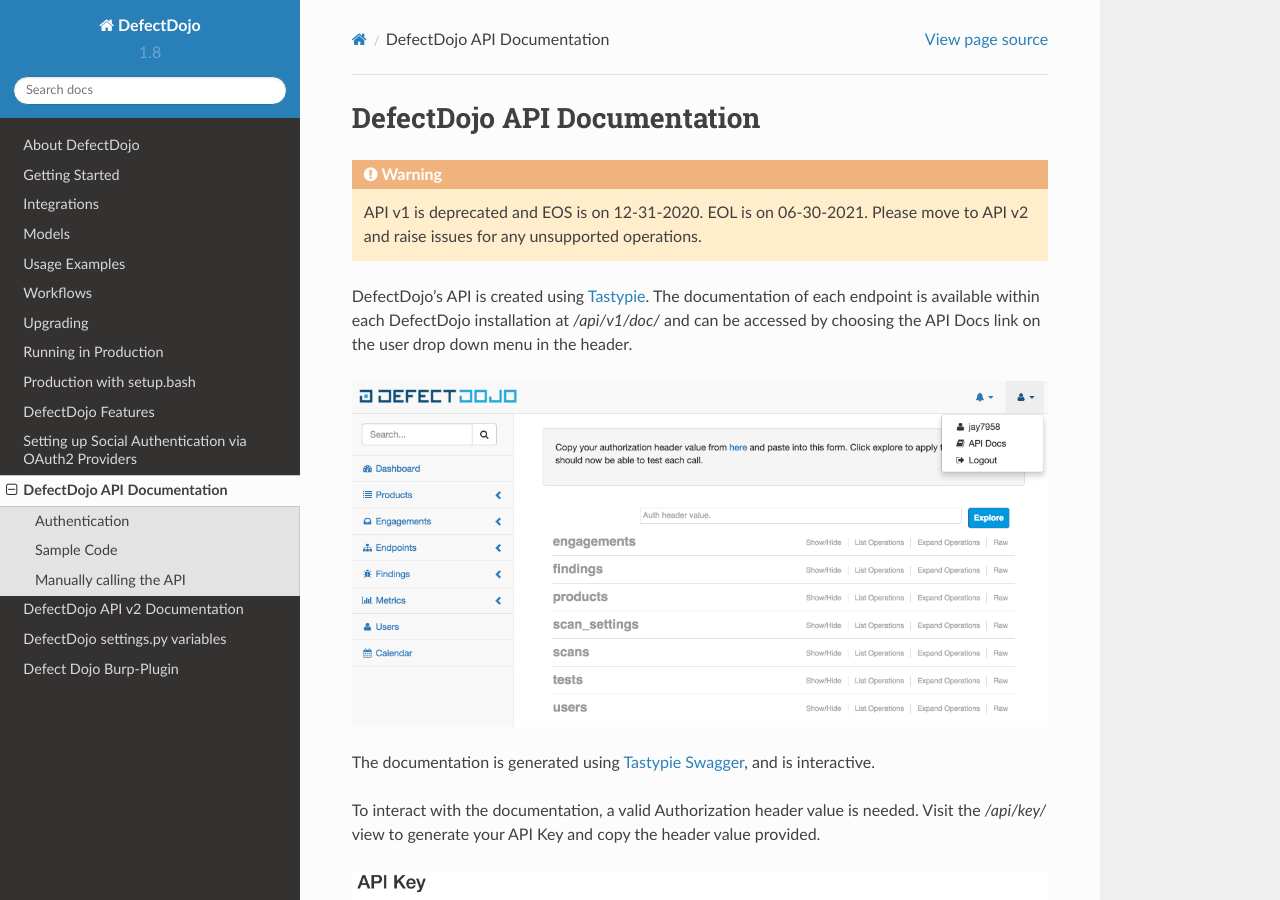
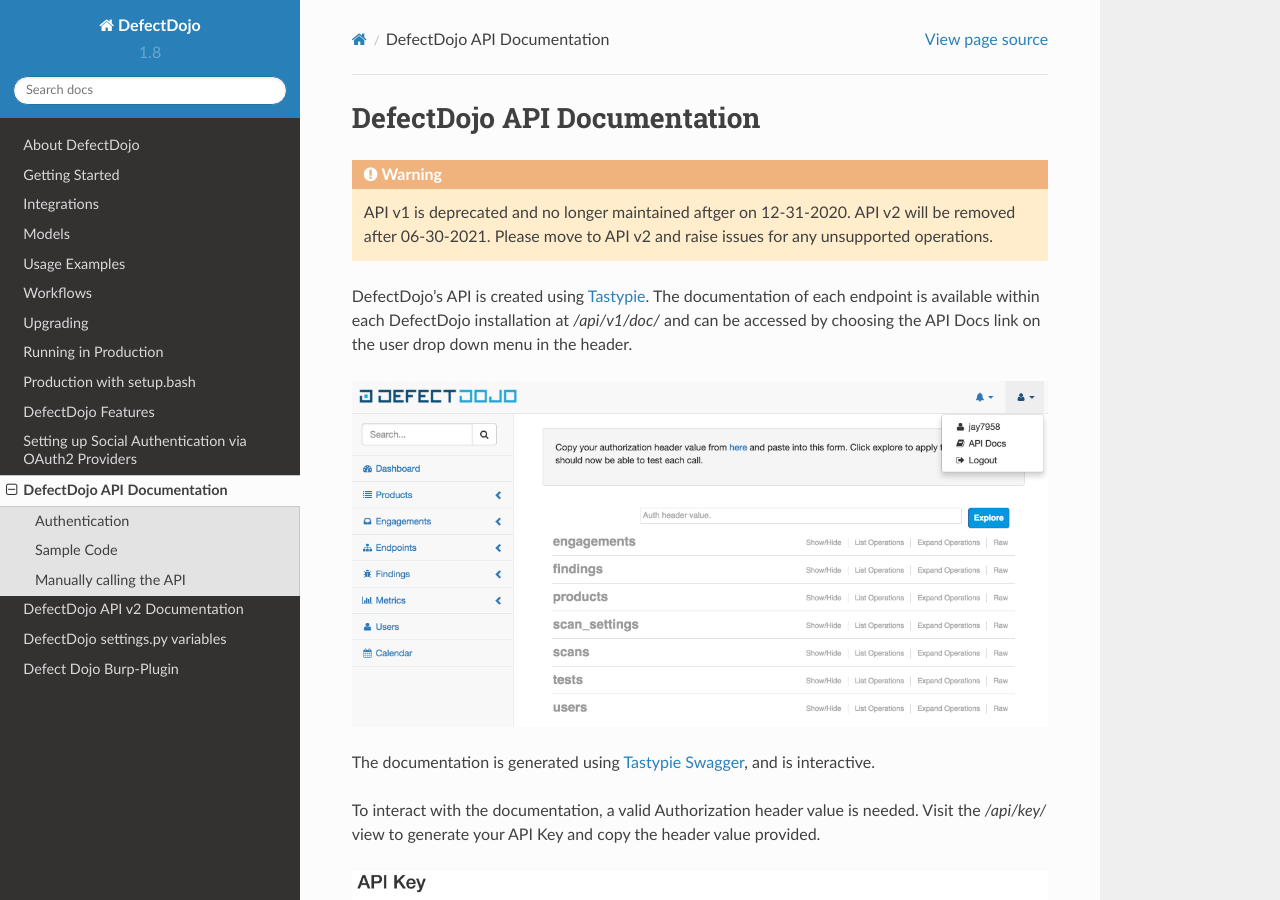
Before and after one commit to DefectDojo/Documentation, a Sphinx documentation site: the page built from docs/api-docs.rst, in a window 1280 px wide and 900 px high. Built offline with Sphinx 7.4.7 and the Read the Docs theme 2.0.0, drawn with Linux system fonts in a browser that asks for light colours.

Commit message:
Update api-docs.rst

```diff
--- a/docs/api-docs.rst
+++ b/docs/api-docs.rst
@@ -2,8 +2,8 @@
 ============================
 
 .. warning::
-   API v1 is deprecated and EOS is on 12-31-2020.
-   EOL is on 06-30-2021.
+   API v1 is deprecated and no longer maintained aftger on 12-31-2020.
+   API v2 will be removed after 06-30-2021.
    Please move to API v2 and raise issues for any unsupported operations.
 
 
```
